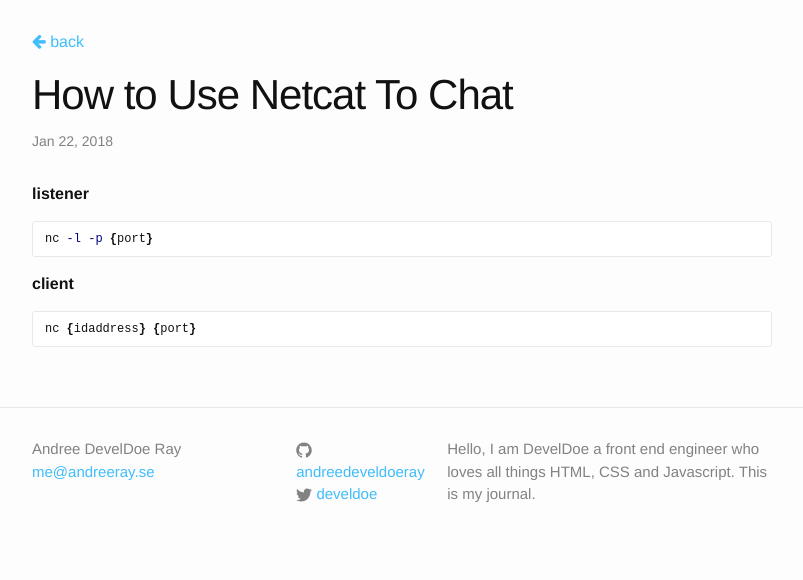
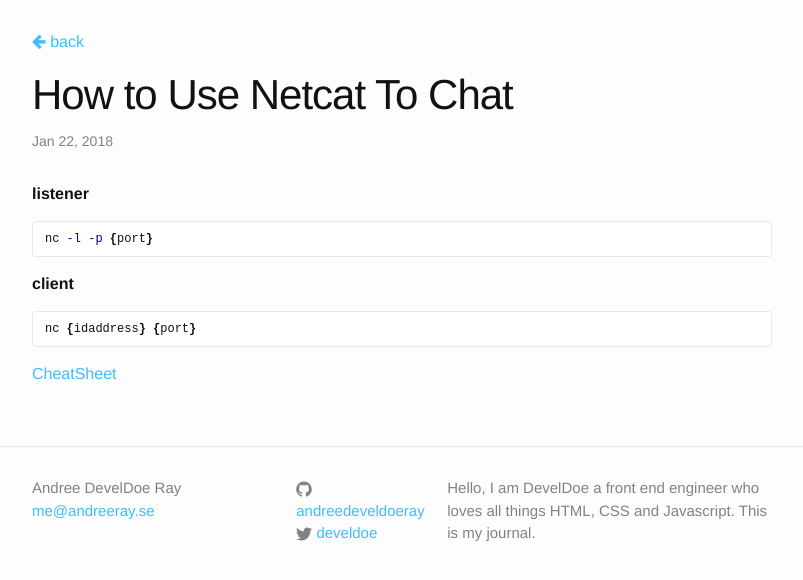
Before and after one commit to develdoe/develdoe.github.io, a Jekyll site: the page built from _posts/2018-01-22-how-to-use-netcat-to-chat.md, in a window 1280 px wide. Shown: the top 580 px of the page, without its empty margins (238-1041 px from the left). Built offline with Jekyll 4.4.1, drawn with Linux system fonts in a browser that asks for light colours.

Commit message:
Update 2018-01-22-how-to-use-netcat-to-chat.md

````diff
--- a/_posts/2018-01-22-how-to-use-netcat-to-chat.md
+++ b/_posts/2018-01-22-how-to-use-netcat-to-chat.md
@@ -11,3 +11,5 @@ nc -l -p {port}
 ```bash
 nc {idaddress} {port}
 ```
+
+[CheatSheet](https://www.sans.org/security-resources/sec560/netcat_cheat_sheet_v1.pdf)
````
